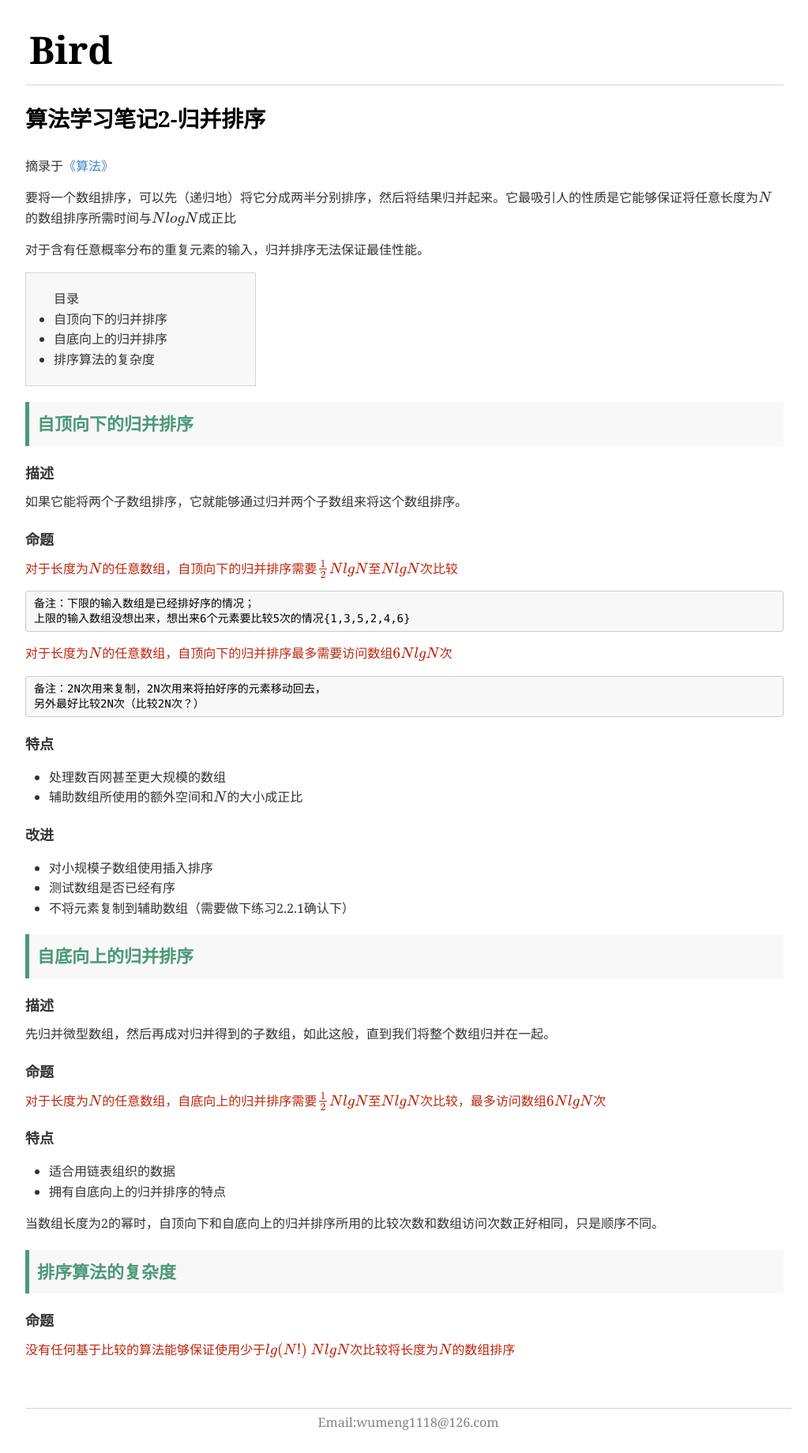
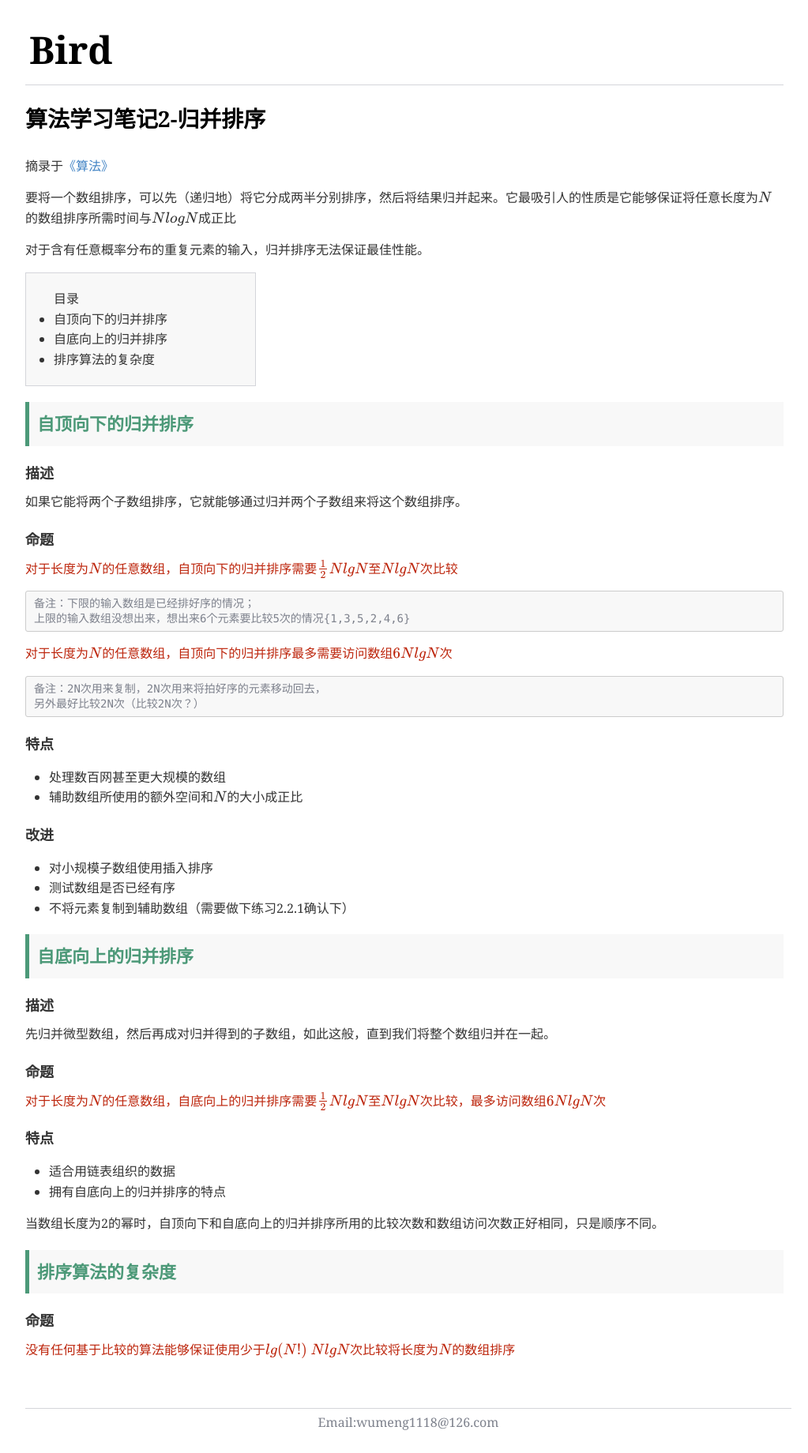
Before and after one commit to Qing-Shuang/Bird, a Jekyll site: the page built from _posts/algorithm/2014-10-03-Algorithms2-Mergesort.md, in a window 1280 px wide. Shown: the whole page at 79% size, without its empty margins (128-1151 px from the left). Built offline with Jekyll 4.4.1, drawn with Linux system fonts in a browser that asks for light colours; Markdown is read by kramdown in place of the engine named in the settings; formulas are drawn with MathJax 3.

Commit message:
Update markdownpad-github.css

```diff
--- a/css/markdownpad-github.css
+++ b/css/markdownpad-github.css
@@ -215,7 +215,7 @@ pre>code {
   white-space: pre;
   border: none;
   background: transparent;
-  color: #000;
+  color: #7D818C;
 }
 
 pre {
@@ -231,7 +231,7 @@ pre {
 pre code, pre tt {
   background-color: transparent;
   border: none;
-  color: #000;
+  color: #7D818C;
 }
 
 kbd {
```
